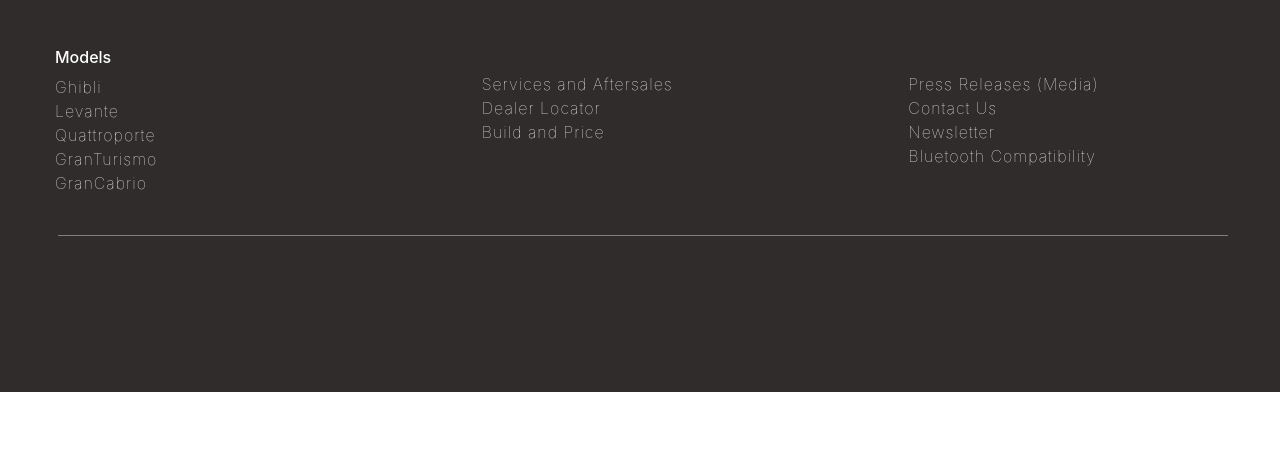
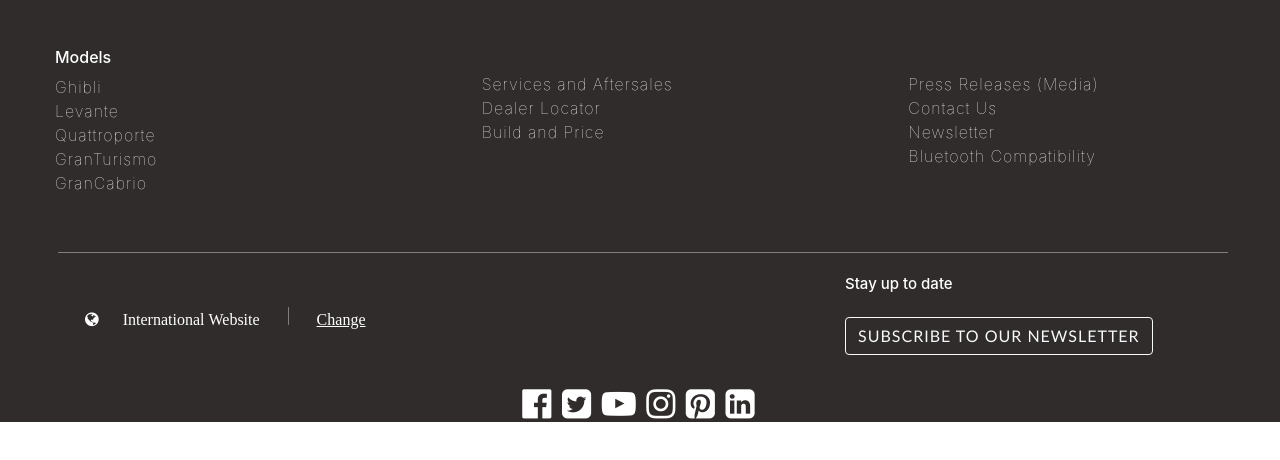
Before and after one commit to Nazrah-Shera/MY-PORTFOLIO, a plain HTML site: page portfolio_footer.html in a window 1280 px wide. Drawn offline with nearby package versions, Linux system fonts and the light colour scheme.

Commit message:
commit done git add -A!

```diff
--- a/portfolio_footer.html
+++ b/portfolio_footer.html
@@ -54,16 +54,46 @@
 </div>
 
 <div class="container mx-5">
-    <svg height="" width="1170" style="margin-left: -20px;">
+    <svg height="1" width="1170" style="margin-left: -20px;">
         <line x1="0" y1="0" x2="1170" y2="0" style="stroke:rgba(241, 234, 234, 0.425);stroke-width:2" /></svg>
 </div>
 
-<div class="container" style="border-top: white;border-radius: 3px;">
-<div class="row" style="border-top: white;border-radius: 3px;">
-<div class="col-lg-12" style="border-top: white;border-radius: 2em;">
+<div class="container">
+<div class="row">
+<div class="col-lg-4 my-5 ">
+    <i class="fa fa-globe" aria-hidden="true"><span class="mx-4">International Website</span>
+       <span> <svg height="18" width="1"> <line x1="0" y1="0" x2="0" y2="100" style="stroke:rgba(241, 234, 234, 0.425);stroke-width:2" /></svg> </span>
+    <span><a style="text-decoration: underline;" class="mx-4">Change</a></span>
+    </i>
+</div>
 
+<div class="col-lg-4"></div>
+
+<div class="col-lg-4 my-3 ">
+    <h6 style="font-size: 15px;">Stay up to date</h6>
+    <button type="button" class="btn btn-outline-light text-light my-3"
+     style="font-family:'Trebuchet MS', 'Lucida Sans Unicode', 'Lucida Grande', 'Lucida Sans', Arial, sans-serif;
+     letter-spacing: 1px;">SUBSCRIBE TO OUR NEWSLETTER</button>
 </div>
 </div>
+
+
+<div class="row">
+    <div class="col-lg-12" style="text-align: center;letter-spacing: 3px;">
+        <i class="fa fa-facebook-official" aria-hidden="true" style="font-size: 34px;"></i>
+        <i class="fa fa-twitter-square" aria-hidden="true" style="font-size: 34px;"></i>
+        <i class="fa fa-youtube-play" aria-hidden="true" style="font-size: 34px;"></i>
+        <i class="fa fa-instagram" aria-hidden="true" style="font-size: 34px;"></i>
+        <i class="fa fa-pinterest-square" aria-hidden="true" style="font-size: 34px;"></i>
+        <i class="fa fa-linkedin-square" aria-hidden="true" style="font-size: 34px;"></i>
+
+    </div>
+</div>
+
+
+
+
+
 </div>
 
 
```
